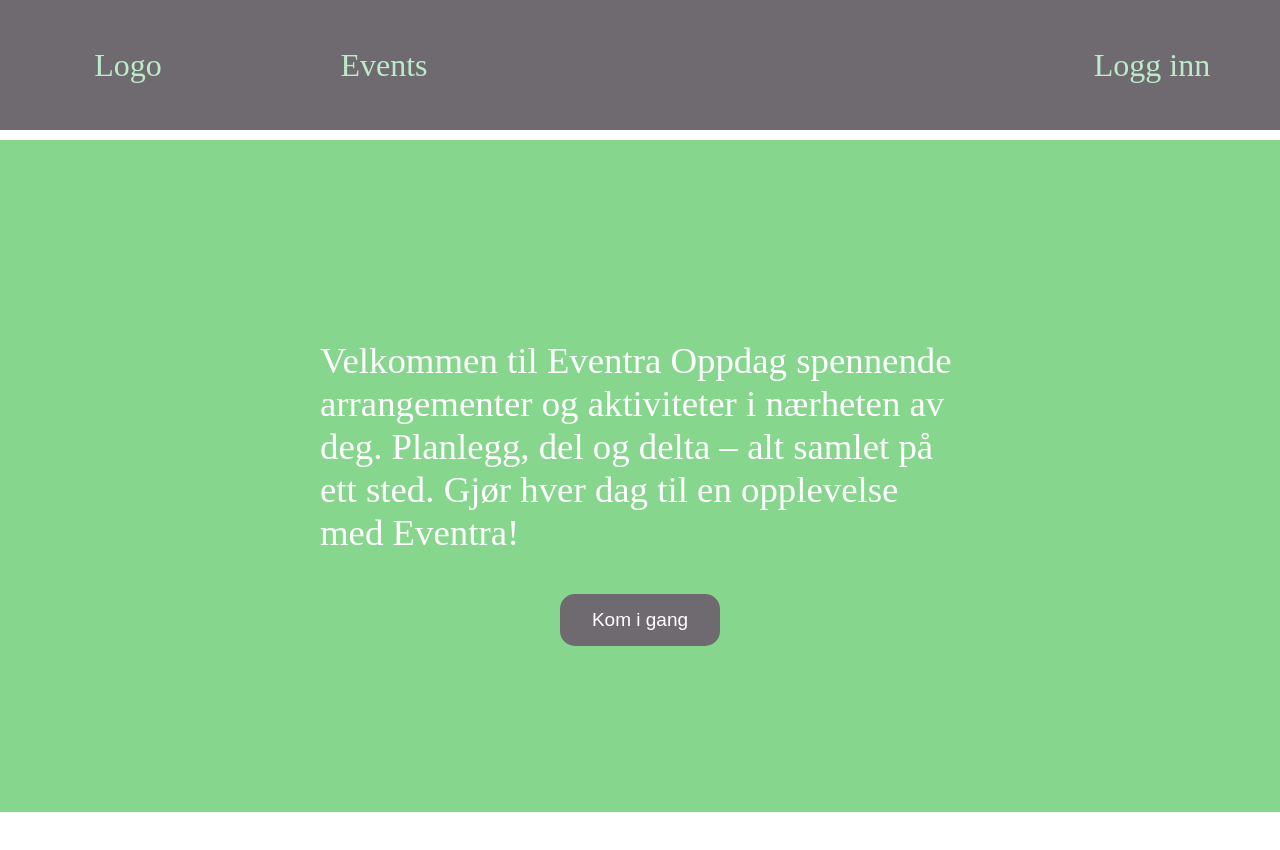
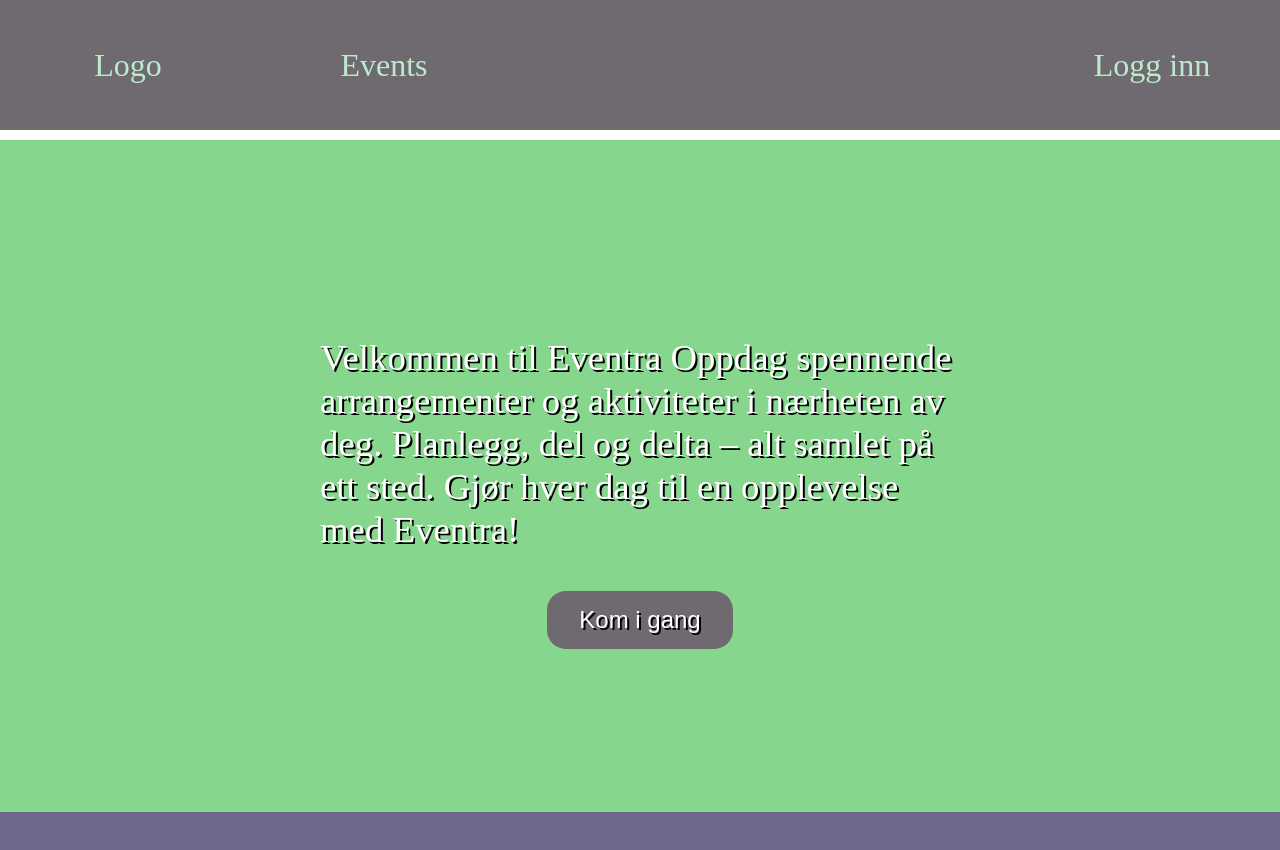
Before and after one commit to Dressen123/Investorukene, a SvelteKit app in the folder my-app/: page / in a window 1280 px wide. Shown: the top 850 px of the page. Before the commit the page ends 812 px from the top, so only its background shows below. Built offline with nearby package versions, Linux system fonts and the light colour scheme.

Commit message:
footer component

```diff
--- /dev/null
+++ b/my-app/src/components/footer.svelte
@@ -0,0 +1,9 @@
+<div class="footer"></div>
+
+<style>
+    .footer{
+        width: 100%;
+        height: 10em;
+        background-color: #6c698d;
+    }
+</style>
--- a/my-app/src/routes/+page.svelte
+++ b/my-app/src/routes/+page.svelte
@@ -1,3 +1,7 @@
+<script>
+    import Footer from "../components/footer.svelte";
+</script>
+
 <div class="hjemside_kropp">
     <div class="hjemmsideboks1"></div>
     <div class="hjemmsideboks2">
@@ -11,12 +15,14 @@
     </div>
     <div class="hjemmsideboks3"></div>
 </div>
+<Footer />
 <slot/>
 
 <style>
 #midtpåsideskrift{
     color: white;
     font-size: 2.3em;
+    text-shadow: 2px 2px #000000;
 }
 
 
@@ -36,10 +42,11 @@
     text-align: center;
     text-decoration: none;
     display: inline-block;
-    font-size: 19px;
+    font-size: 24px;
     margin: 4px 2px;
     cursor: pointer;
-    border-radius: 15px;
+    border-radius: 19px;
+    text-shadow: 2px 2px #000000;
 }
 
 .hjemmsideboks1{
```
Also changed, not shown: my-app/src/routes/login-page/+page.svelte (+22 -21 lines).
